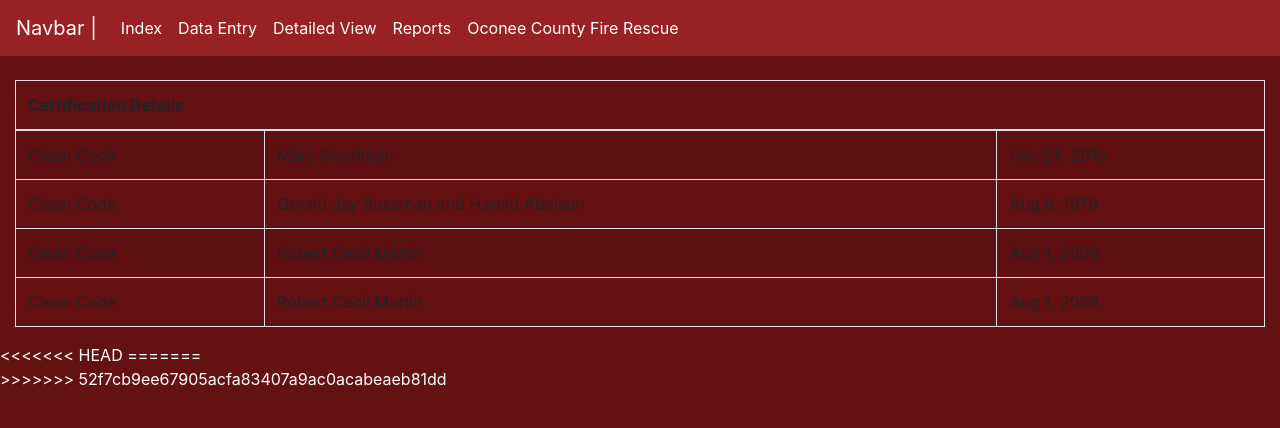
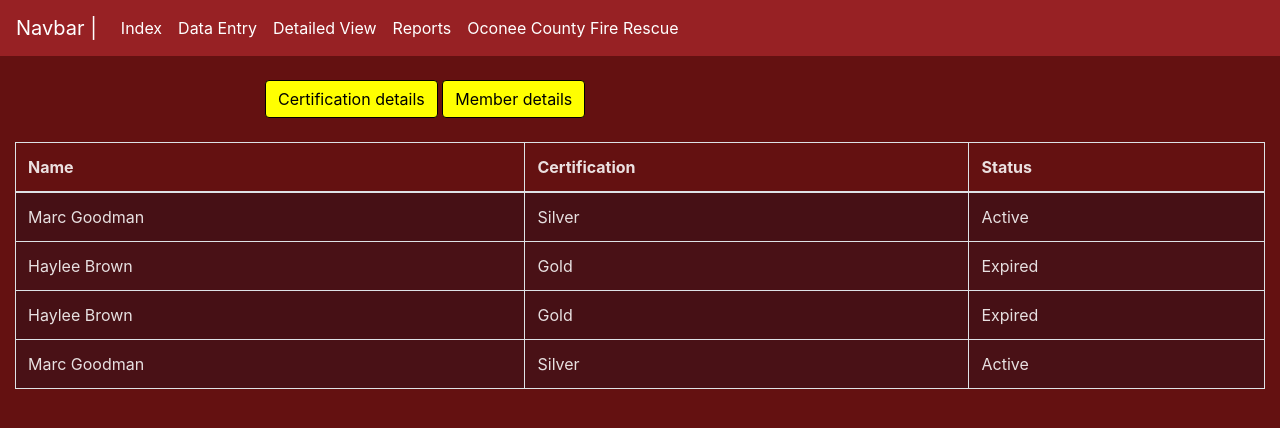
Before and after one commit to jbloom8907/team17ds, a PHP site: page /detailed.html in a window 1280 px wide. Shown: the top 428 px of the page. Run offline with PHP 8.4, Linux system fonts and the light colour scheme.

Commit message:
Certification Details html

```diff
--- a/app/public/css/styles.css
+++ b/app/public/css/styles.css
@@ -59,3 +59,19 @@ th[role=columnheader]:not(.no-sort):hover:after {
 	visibility: visible;
 	opacity: 1;
 }
+th{
+  color: rgba(255, 255, 255, 0.87);
+}
+
+.tablename{
+  background-color: rgb(151,33,36);
+  color: rgba(255, 255, 255, 0.87);
+  text-align: center;
+}
+
+td{
+  background-color: rgba(18, 17, 33, 0.32);
+  color: rgba(255, 255, 255, 0.87);
+  border-color: #641111;
+
+}
--- a/app/public/detailed.html
+++ b/app/public/detailed.html
@@ -41,34 +41,45 @@
 <br>
 
 <main class="container-fluid">
+  <button type="submit" class="btn btn-primary">Certification details</button>
+  <button type="submit" class="btn btn-primary">Member details </button>
+  <br>
+  <br>
+
+
+
     <table class="table table-striped table-bordered">
-            <thead class="book">
+        <thead>
               <tr>
-                <th colspan="3"scope="col">Certification Details</th>
+               <th> Name</th>
+                <th> Certification</th>
+                <th> Status </th>
+
               </tr>
             </thead>
 
             <tbody>
+
               <tr>
-                <td> Clean Code </td>
-                <td> Marc Goodman</td>
-                <td>Feb 24, 2015 </td>
+                <td>Marc Goodman </td>
+                <td> Silver </td>
+                <td>Active </td>
 
               </tr>
               <tr>
-                <td> Clean Code</td>
-                <td>Gerald Jay Sussman and Harold Abelson</th>
-                <td>Aug 8, 1979 </td>
+                <td>Haylee Brown </td>
+                <td> Gold </td>
+                <td>Expired</td>
               </tr>
               <tr>
-                <td> Clean Code</td>
-                <td> Robert Cecil Martin</th>
-                <td>Aug 1, 2008 </td>
+                <td>Haylee Brown </td>
+                <td> Gold </td>
+                <td>Expired</td>
               </tr>
               <tr>
-                <td> Clean Code</td>
-                <td> Robert Cecil Martin</th>
-                <td>Aug 1, 2008 </td>
+                <td>Marc Goodman </td>
+                <td> Silver </td>
+                <td>Active </td>
               </tr>
 
 
@@ -76,8 +87,6 @@
     </table>
   </main>
 
-<<<<<<< HEAD
-=======
     <div class="container">
       <div class="row">
         <div class="col">
@@ -88,7 +97,6 @@
         </div>
       </div>
     </div>
->>>>>>> 52f7cb9ee67905acfa83407a9ac0acabeaeb81dd
     <!-- END content -->
 
     <!-- Footer? Insert here -->
```
Also changed, not shown: app/public/reports.html (+44 -10 lines).
